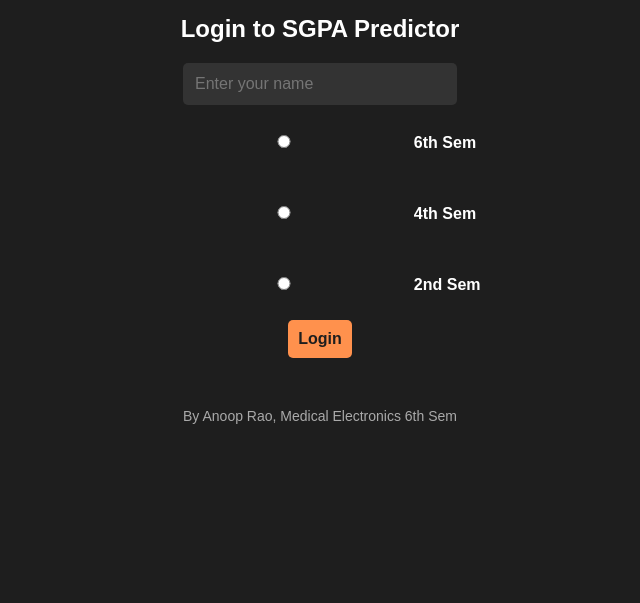
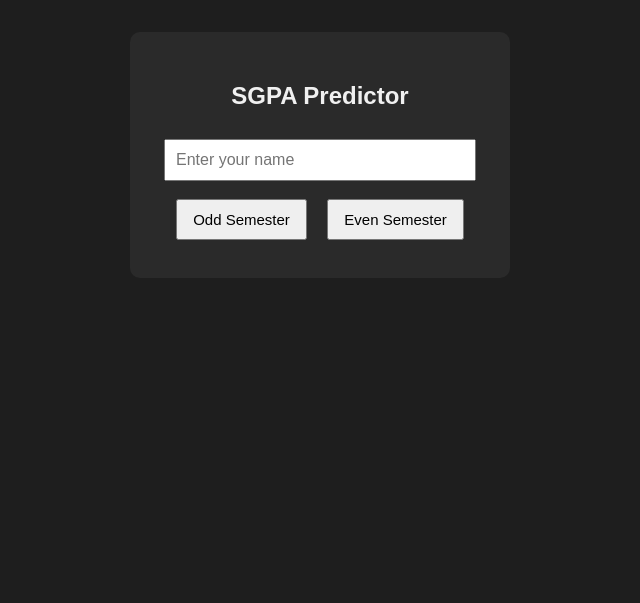
Before and after one commit to RaoHub8/SGPA-, a plain HTML site: page index.html in a window 1280 px wide. Shown: the part 253-856 px from the top of the page, without its empty margins (320-960 px from the left). After the commit the page ends 816 px from the top, so only its background shows below. Drawn offline with Linux system fonts and the light colour scheme.

Commit message:
Update index.html

```diff
--- a/index.html
+++ b/index.html
@@ -2,127 +2,107 @@
 <html lang="en">
 <head>
   <meta charset="UTF-8">
-  <title>Login | SGPA Predictor</title>
+  <title>SGPA Predictor Login</title>
   <meta name="viewport" content="width=device-width, initial-scale=1.0">
   <style>
     body {
       background: #1e1e1e;
-      color: #fff;
+      color: #f0f0f0;
       font-family: Arial, sans-serif;
       display: flex;
-      flex-direction: column;
+      justify-content: center;
       align-items: center;
-      justify-content: center;
-      min-height: 100vh;
-      padding: 20px;
-    }
-    h1, h2 {
-      text-align: center;
-      margin-bottom: 10px;
-    }
-    h1 {
-  color: #ff914d;
+      height: 100vh;
     }
 
-    input, button {
-      padding: 10px;
-      margin: 10px;
-      font-size: 16px;
-      border: none;
-      border-radius: 5px;
-    }
-  input {
-  padding: 12px;
-  margin: 10px 0;
-  font-size: 1rem;
-  width: 250px;
-  border: none;
-  border-radius: 5px;
-  background: #333;
-  color: #f0f0f0;
-  transition: background 0.3s ease, box-shadow 0.3s ease;
+    .container {
+      text-align: center;
+      background: #2a2a2a;
+      padding: 30px;
+      border-radius: 10px;
+      width: 320px;
     }
 
-input:focus {
-  outline: none;
-  background: #444;
-  box-shadow: 0 0 8px rgba(0, 150, 255, 0.5);
+    input {
+      width: 90%;
+      padding: 10px;
+      margin: 10px 0;
+      font-size: 16px;
     }
+
     button {
-      background-color: #ff914d;
-      color: #1e1e1e;
-      font-weight: bold;
+      padding: 10px 15px;
+      margin: 8px;
+      font-size: 15px;
       cursor: pointer;
-      transition: background 0.3s ease;
     }
-    button:hover {
-      background-color: #ff7b26;
-    }
-    .footer {
-      margin-top: 40px;
-      font-size: 14px;
-      color: #aaa;
-      text-align: center;
-    }
-    .radio-group {
-  display: flex;
-  flex-direction: column;
-  align-items: flex-start;
-  gap: 10px;
-  margin: 10px 0;
-}
-    label {
-      font-weight: bold;
+
+    .hidden {
+      display: none;
     }
   </style>
 </head>
 <body>
-  <h1>MEDICAL ELECTRONICS</h1>
-  <h2>Login to SGPA Predictor</h2>
 
-  <input type="text" id="name" placeholder="Enter your name" />
+<div class="container">
+  <h2>SGPA Predictor</h2>
 
-  <div class="radio-group">
-    <label><input type="radio" name="sem" value="6"> 6th Sem</label><br>
-    <label><input type="radio" name="sem" value="4"> 4th Sem</label><br>
-    <label><input type="radio" name="sem" value="2"> 2nd Sem</label>
+  <!-- Name input -->
+  <input type="text" id="name" placeholder="Enter your name">
+
+  <!-- Semester type buttons -->
+  <div>
+    <button onclick="showOdd()">Odd Semester</button>
+    <button onclick="showEven()">Even Semester</button>
   </div>
 
-  <button onclick="login()">Login</button>
+  <!-- Odd semester options -->
+  <div id="oddOptions" class="hidden">
+    <p>Select your semester</p>
+    <button onclick="selectSemester('1', 'odd')">1</button>
+    <button onclick="selectSemester('3', 'odd')">3</button>
+    <button onclick="selectSemester('5', 'odd')">5</button>
+    <button onclick="selectSemester('7', 'odd')">7</button>
+  </div>
 
-  <div class="footer">By Anoop Rao, Medical Electronics 6th Sem</div>
+  <!-- Even semester options -->
+  <div id="evenOptions" class="hidden">
+    <p>Select your semester</p>
+    <button onclick="selectSemester('2', 'even')">2</button>
+    <button onclick="selectSemester('4', 'even')">4</button>
+    <button onclick="selectSemester('6', 'even')">6</button>
+  </div>
+</div>
 
 <script>
-    function login() {
+function showOdd() {
+  document.getElementById("oddOptions").classList.remove("hidden");
+  document.getElementById("evenOptions").classList.add("hidden");
+}
+
+function showEven() {
+  document.getElementById("evenOptions").classList.remove("hidden");
+  document.getElementById("oddOptions").classList.add("hidden");
+}
+
+function selectSemester(sem, type) {
   const name = document.getElementById("name").value.trim();
-      const sem = document.querySelector('input[name="sem"]:checked')?.value;
 
-      if (!name || !sem) {
-        alert("Please enter your name and select semester.");
+  if (!name) {
+    alert("Please enter your name");
     return;
   }
 
-      fetch("https://sgpa-backend-m676.onrender.com/login", {
-        method: "POST",
-        headers: { "Content-Type": "application/json" },
-        body: JSON.stringify({ name, semester: sem })
-      })
-      .then(res => res.json())
-      .then(data => {
-        if (data.name || data.message === "Login successful") {
   localStorage.setItem("name", name);
   localStorage.setItem("semester", sem);
-          const pageMap = { "6": "predictor.html", "4": "predictor4.html", "2": "predictor2.html" };
-          window.location.href = pageMap[sem];
+
+  if (type === "odd") {
+    window.location.href = "odd.html";
   } else {
-          alert("Login failed");
+    window.location.href = "even.html";
   }
-      })
-      .catch(err => {
-        console.error("Login error:", err);
-        alert("Server error. Please try again.");
-      });
 }
 </script>
+
 </body>
 </html>
```
Lines whose indentation alone changed are shown as unchanged.
